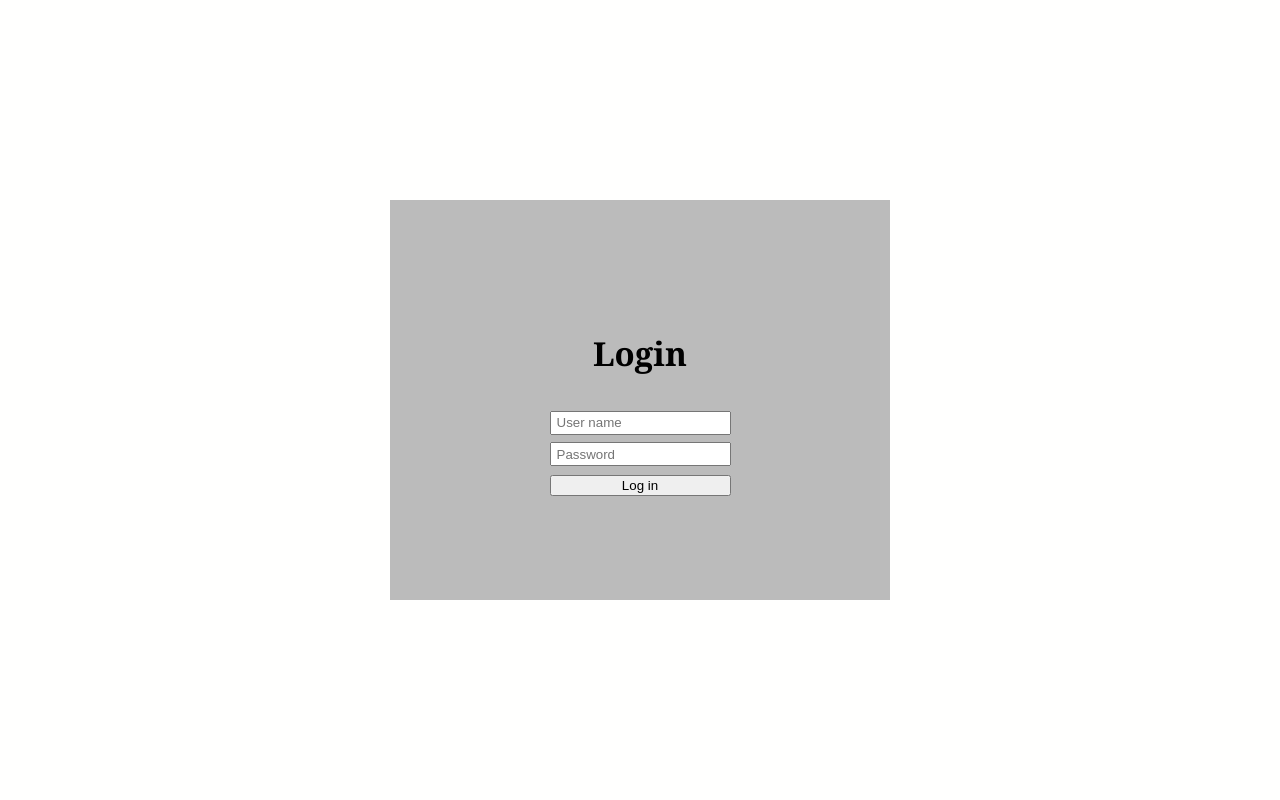
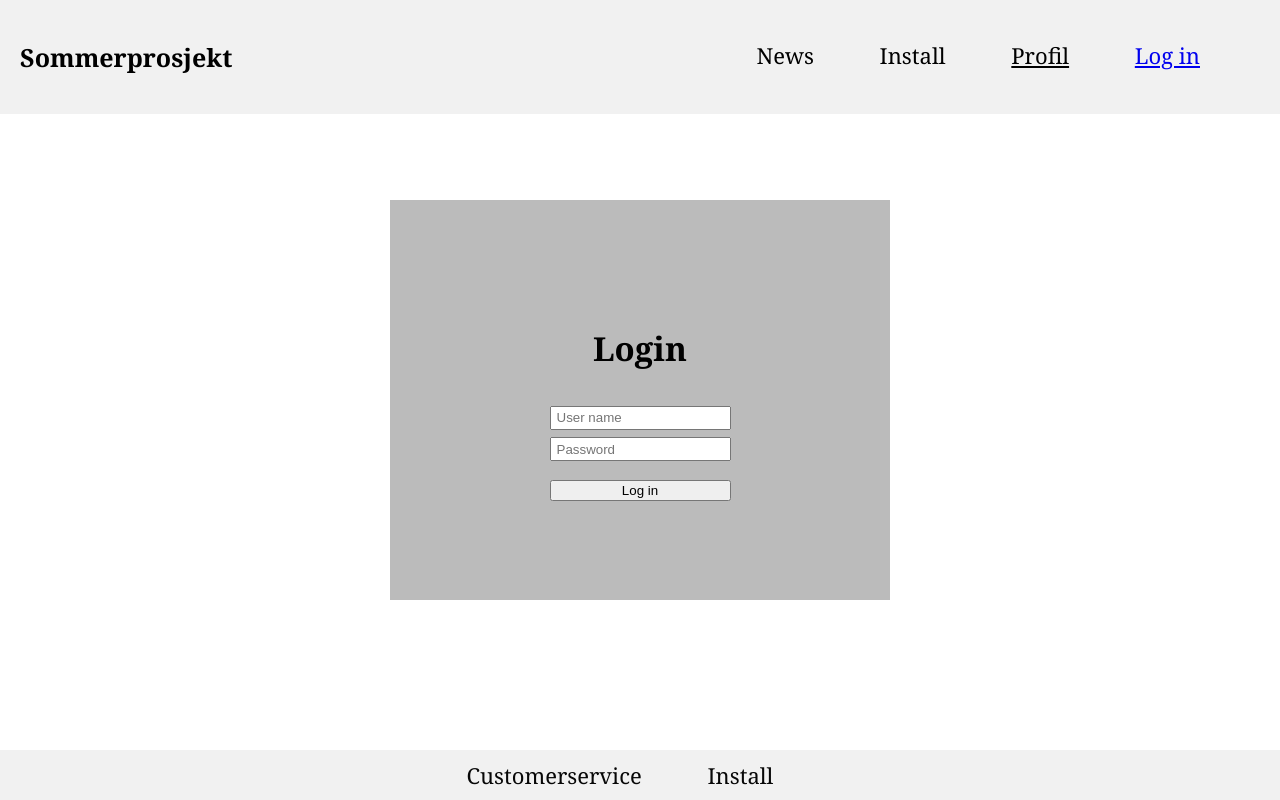
Before and after one commit to rojahno/Sommerprosjekt, a plain HTML site: page Webpage/login.html in a window 1280 px wide. Drawn offline with nearby package versions, Linux system fonts and the light colour scheme.

Commit message:
Added jquery for header and footer and changed css

```diff
--- a/Webpage/index.html
+++ b/Webpage/index.html
@@ -11,17 +11,18 @@
 
 <body>
 
-    <header class="header">
+    <header id="header">
         <a class="logo">Sommerprosjekt</a>
-        <div class="header-right">
+        <div id="header-right">
             <a style="margin-right: 60px">News</a>
             <a style="margin-right: 60px">Install</a>
-            <a style="margin-right: 60px" href="login.html">Profil</a>
+            <a style="margin-right: 60px" href=>Profil</a>
+            <a style="margin-right: 60px" href="login.html"> Log in</a>
         </div>
     </header>
 
 
-    <footer class="footer">
+    <footer id="footer">
         <div>
             <div class="foot-padding">
                 <a style="margin-right: 60px">Customerservice</a>
--- a/Webpage/login.html
+++ b/Webpage/login.html
@@ -10,6 +10,11 @@
 </head>
 
 <body>
+
+<div id="header">
+</div>
+
+
 
     <div id="position-wrapper">
         <section>
@@ -25,6 +30,7 @@
                     <input id="UserName" type="text" placeholder="User name">
                     <br>
                     <input id="password"type="text" placeholder="Password">
+                    <p><a href="login.html"></a></p>
 
                 </div>
                 <button>
@@ -36,8 +42,19 @@
 
         </section>
     </div>
+<div id="footer"></div>
+
+<script>
+    $(function() {
+    $("#header").load("index.html #header");
+    $("#footer").load("index.html #footer");
+    });
+</script>
+
+
 
 </body>
+
 
 <script src="script.js"></script>
 
--- a/Webpage/style.css
+++ b/Webpage/style.css
@@ -19,9 +19,13 @@ body{
 
 
     font-size: 22px;
-    height: 100%;
     margin: 0;
 }
+
+#content-Wrapper{
+    height: 100%;
+}
+
 p{
     margin: 10px;
 }
@@ -32,6 +36,7 @@ p{
     left:0;
     right:0;
     overflow:hidden;
+    margin: 100px,0;
    /* z-index:-1; /* Remove this line if it's not going to be a background! */
 }
 section{
@@ -41,7 +46,7 @@ section{
     display: flex;
     justify-content: center;
     align-items: center;
-    background-color: #fffffe;
+
 }
 
 #main-content{
@@ -89,27 +94,27 @@ button{
 }
 **/
 
-header{
+#header{
     overflow: hidden;
     background-color: #f1f1f1;
     padding: 20px 10px;
 }
 
-.header-right {
+#header-right {
     float: right;
 }
 
-.header a:hover {
+#header a:hover {
     background-color: #ddd;
     color: black;
 }
 
-.header a.logo {
+#header a.logo {
     font-size: 25px;
     font-weight: bold;
 }
 
-footer{
+#footer{
     position: fixed;
     left: 0;
     bottom: 0;
@@ -120,7 +125,11 @@ footer{
     text-align: center;
  }
 
- .footer a:hover {
+ #footer a:hover {
     background-color: #ddd;
     color: black;
 }
+
+a:visited{
+    color: black;
+}
```
